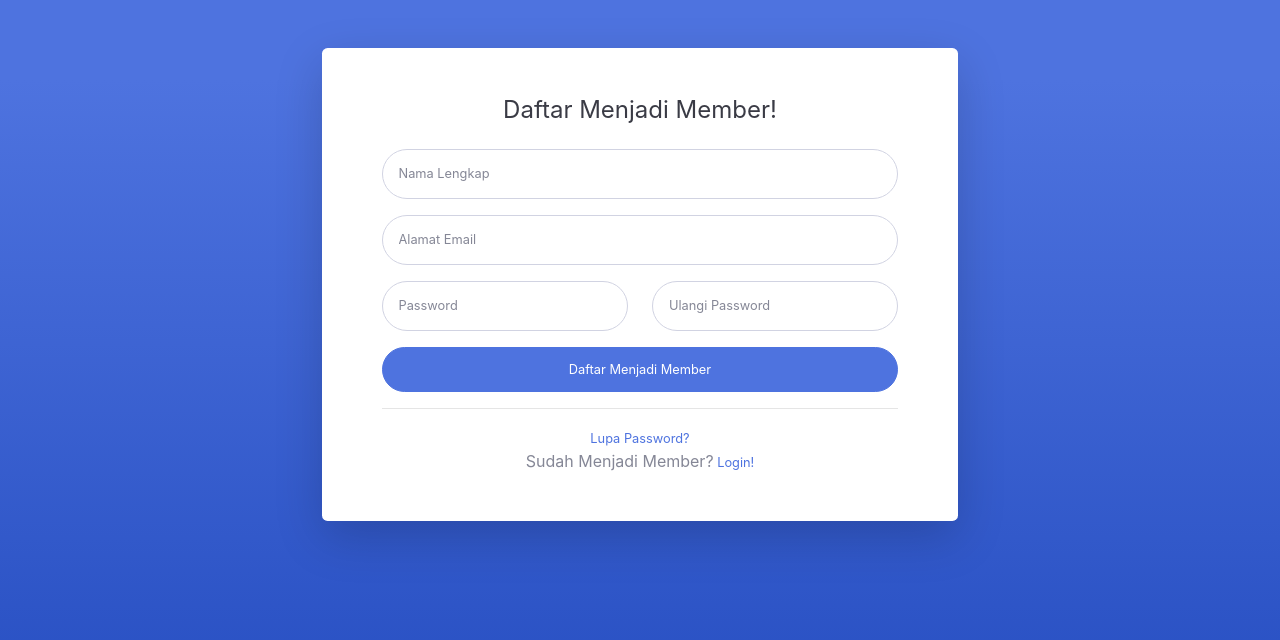
After one commit to Dickygg/Pustaka-booking, a CodeIgniter app: page /Pustaka-booking/autentifikasi/registrasi in a window 1280 px wide. The commit adds this page. Shown: the top 640 px of the page. Run offline with CodeIgniter, Linux system fonts and the light colour scheme.

Commit message:
menambahkan fitur regis

```diff
--- a/application/controllers/Autentifikasi.php
+++ b/application/controllers/Autentifikasi.php
@@ -79,4 +79,78 @@ class Autentifikasi extends CI_Controller
         $this->session->set_flashdata('pesan', '<div class="alert alert-success alert-message" role="alert">Anda telah logout!</div>');
         redirect('autentifikasi');
     }
+
+
+    public function blok()
+    {
+        $this->load->view('errors/blok/');
+    }
+
+    public function gagal()
+    {
+        $this->load->view('errors/gagal/');
+    }
+
+    ////registasi
+
+    public function registrasi()
+    {
+        $this->load->model('modelUser');
+        if ($this->session->userdata('email')) {
+            redirect('user');
+        }
+
+        //membuat rule utk inputan nama agar tidak boleh kosong dengan membuat pesan eror
+        $this->form_validation->set_rules('nama', 'Nama Lengkap', 'required', [
+            'required' => 'Data Harus diisi'
+        ]);
+        //membuat rule email tidak boleh kosong,tidak ada spasi,format email harus valid dan belum pernah dipakai
+        $this->form_validation->set_rules('email', 'Alamat Email', 'required|trim|valid_email|is_unique[user.email]', [
+            'valid_email' => 'Email Tidak benar',
+            'required' => 'Email Tidak Boleh Kosong',
+            'is_unique' => 'Email sudah terdaftar',
+        ]);
+        //  Buat aturan validasi password:
+
+        // Tidak boleh kosong atau mengandung spasi.
+        // Minimal 3 karakter.
+        // Harus sama dengan repeat password.
+        // Pesan error:
+
+        // "Password Tidak Sama" jika tidak cocok.
+        // "Password Terlalu Pendek" jika kurang dari 3 karakter.
+
+        $this->form_validation->set_rules('password1', 'Password', 'required|trim|min_length[1]|matches[password2]', [
+            'min_length' => 'Password terlalu pendek',
+            'matches' => 'Password Tidak Sama'
+        ]);
+
+        $this->form_validation->set_rules('password2', 'Password', 'required|trim|matches[password1]', []);
+
+        if ($this->form_validation->run() == false) {
+            $title['judul'] = 'Registrasi';
+            $this->load->view('auth/head-auth', $title);
+            $this->load->view('auth/registrasi');
+            $this->load->view('auth/footer-auth');
+        } else {
+            $email = $this->input->post('email', true);
+            $data = [
+                'nama' => htmlspecialchars($this->input->post('nama', true)),
+                'email' => htmlspecialchars($email),
+                'image' => 'default.jpg',
+                'password' => password_hash($this->input->post('password1'), PASSWORD_DEFAULT),
+                'role_id' => 2,
+                'is_active' => 0,
+                'tanggal_input' => time()
+
+            ];
+
+            $this->modelUser->simpandata($data);
+
+            $this->session->set_flashdata('pesan', '<div
+            class="alert alert-success alert-message" role="alert">Selamat!!
+            akun member anda sudah dibuat. Silahkan Aktivasi Akun anda</div>');
+            redirect('autentifikasi');
+        }
+    }
 }
--- a/application/helpers/pustaka_helper.php
+++ b/application/helpers/pustaka_helper.php
@@ -18,5 +18,9 @@ alert-danger" role="alert">Akses ditolak. Anda belum login!!
         redirect('autentifikasi');
     } else {
         $role_id = $ci->session->userdata('role_id');
+
+        // if ($role_id != 1) {
+        //     redirect('menu');
+        // }
     }
 }
--- /dev/null
+++ b/application/views/auth/registrasi.php
@@ -0,0 +1,65 @@
+<div class="container">
+    <div class="card o-hidden border-0 shadow-lg my-5 col-lg-7 mx-auto">
+        <div class="card-body p-0">
+            <!-- Nested Row within Card Body -->
+            <div class="row">
+                <div class="col-lg">
+                    <div class="p-5">
+                        <div class="text-center">
+                            <h1 class="h4 text-gray-900 mb-4">Daftar Menjadi Member!</h1>
+                        </div>
+                        <form class="user" method="post"
+                            action="<?= base_url('autentifikasi/registrasi'); ?>">
+                            <div class="form-group">
+                                <input type="text" class="form-control form-control-user" id="nama" name="nama" placeholder="Nama
+Lengkap" value="<?= set_value('nama'); ?>">
+                                <?= form_error('nama', '<small
+class="text-danger pl-3">', '</small>'); ?>
+                            </div>
+                            <div class="form-group">
+                                <input type="text" class="form-control form-control-user" id="email" name="email"
+                                    placeholder="Alamat Email" value="<?= set_value('email'); ?>">
+                                <?= form_error('email', '<small
+class="text-danger pl-3">', '</small>'); ?>
+                            </div>
+                            <div class="form-group row">
+                                <div class="col-sm-6 mb-3 mb-sm-0">
+                                    <input type="password"
+                                        class="form-control form-control-user" id="password1"
+                                        name="password1" placeholder="Password">
+                                    <?= form_error(
+                                        'password1',
+                                        '<small class="text-danger pl-3">',
+                                        '</small>'
+                                    ); ?>
+                                </div>
+                                <div class="col-sm-6">
+                                    <input type="password"
+                                        class="form-control form-control-user" id="password2"
+                                        name="password2" placeholder="Ulangi Password">
+                                    <?= form_error(
+                                        'password2',
+                                        '<small class="text-danger pl-3">',
+                                        '</small>'
+                                    ); ?>
+                                </div>
+                            </div>
+                            <button type="submit" class="btn btn-primary btn-user btn-block">
+                                Daftar Menjadi Member
+                            </button>
+                        </form>
+                        <hr>
+                        <div class="text-center">
+                            <a class="small" href="<?=
+                                                    base_url('autentifikasi/lupaPassword'); ?>">Lupa Password?</a>
+                        </div>
+                        <div class="text-center">
+                            Sudah Menjadi Member?<a class="small"
+                                href="<?= base_url('autentifikasi'); ?>"> Login!</a>
+                        </div>
+                    </div>
+                </div>
+            </div>
+        </div>
+    </div>
+</div>
--- a/application/views/tamplate/view-topbar.php
+++ b/application/views/tamplate/view-topbar.php
@@ -20,7 +20,7 @@ topbar mb-4 static-top shadow">
                         id="userDropdown" role="button" data-toggle="dropdown" aria-haspopup="true" aria-expanded="false">
                         <span class="mr-2 d-none d-lg-inline text-gray-600 small"><?= $user['nama']; ?> </span>
                         <img class="img-profile rounded-circle"
-                            src="<?= base_url('assets/img/profile/') . $user['image']; ?>">
+                            src="<?= base_url('assets/sbadmin/img/profile/') . $user['image']; ?>">
 
                     </a>
                     <!-- Dropdown - User Information -->
```
Also changed, not shown: application/views/errors/blok.php (added, +89 -0 lines), application/views/errors/gagal.php (added, +61 -0 lines), assets/sbadmin/img/profile/default.jpg (added).
